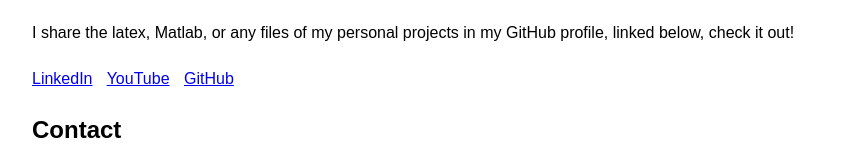
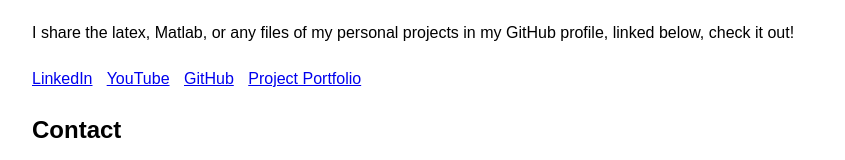
Before and after one commit to Ramesh72K/Ramesh72k.github.io, a plain HTML site: page index.html in a window 1280 px wide. Shown: the part 521-681 px from the top of the page, without its empty margins (208-1053 px from the left). Drawn offline with Linux system fonts and the light colour scheme.

Commit message:
Update index.html

```diff
--- a/index.html
+++ b/index.html
@@ -46,6 +46,7 @@
             <a href="https://www.linkedin.com/in/inRamesh">LinkedIn</a>
             <a href="https://www.youtube.com/@ramesh_m">YouTube</a>
             <a href="https://github.com/Ramesh72K">GitHub</a>
+            <a href="https://ramesh72k.wordpress.com/portfolio/">Project Portfolio</a>
         </div>
 
         <h2>Contact</h2>
```
